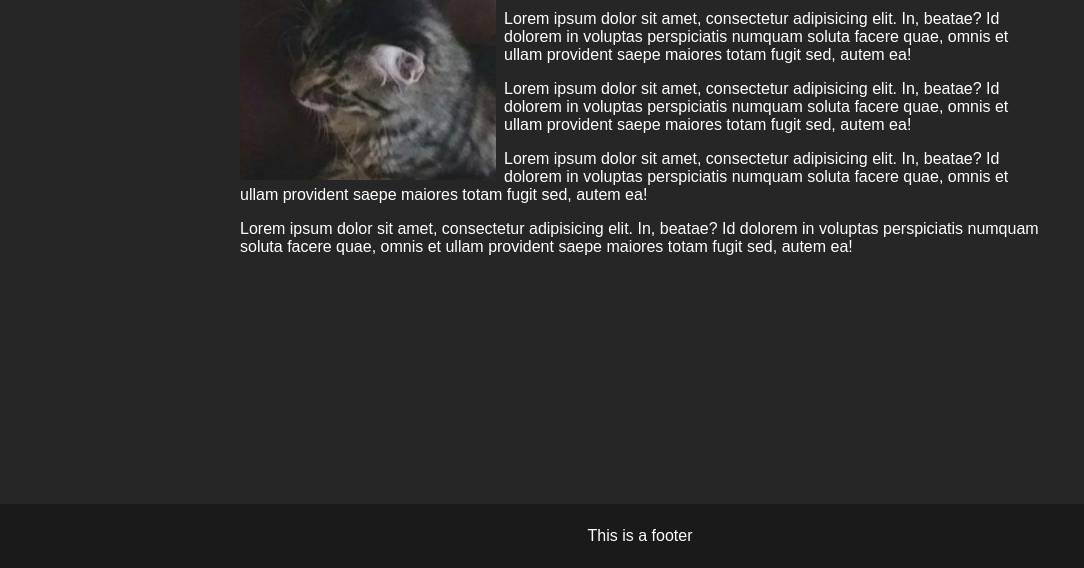
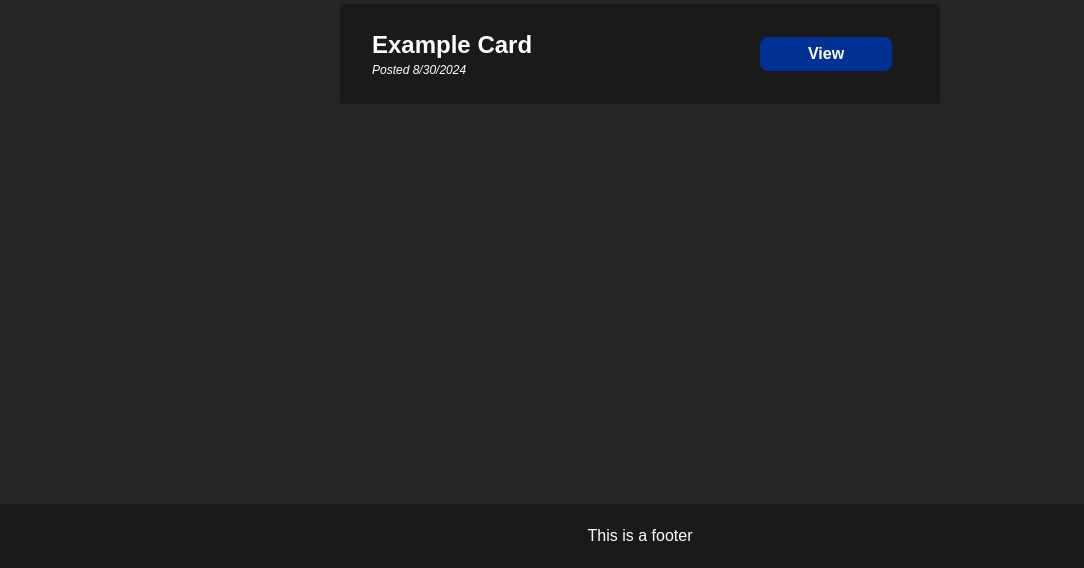
Before and after one commit to Josh4359/Joshs-Site, a plain HTML site: page index.html in a window 1280 px wide. Shown: the part 232-800 px from the top of the page, without its empty margins (0-1084 px from the left). Drawn offline with Linux system fonts and the light colour scheme.

Commit message:
Example Card

```diff
--- /dev/null
+++ b/entry-card.html
@@ -0,0 +1,9 @@
+<template id="entry-template">
+    <div class="entry-card">
+        <div class="entry-title">
+            <h2>Title</h2>
+            <a class="date">Date</a>
+        </div>
+        <a class="entry-button" href="#">View</a>
+    </div>
+</template>
--- a/index.html
+++ b/index.html
@@ -7,20 +7,18 @@
     <link rel="icon" href="/icon-circle.png" type="image/png">
     <link rel="stylesheet" href="style.css">
     <script src="custom-header.js" defer></script>
+    <script src="load-entry-card.js" defer></script>
 </head>
 <body>
     <custom-header title="Josh's Site"></custom-header>
 
     <main>
-        <img src="icon-square.jpg"
-        height="256"
-        style="float: left; margin-right: 8px;">
-
-        <p>Lorem ipsum dolor sit amet, consectetur adipisicing elit. In, beatae? Id dolorem in voluptas perspiciatis numquam soluta facere quae, omnis et ullam provident saepe maiores totam fugit sed, autem ea!</p>
-        <p>Lorem ipsum dolor sit amet, consectetur adipisicing elit. In, beatae? Id dolorem in voluptas perspiciatis numquam soluta facere quae, omnis et ullam provident saepe maiores totam fugit sed, autem ea!</p>
-        <p>Lorem ipsum dolor sit amet, consectetur adipisicing elit. In, beatae? Id dolorem in voluptas perspiciatis numquam soluta facere quae, omnis et ullam provident saepe maiores totam fugit sed, autem ea!</p>
-        <p>Lorem ipsum dolor sit amet, consectetur adipisicing elit. In, beatae? Id dolorem in voluptas perspiciatis numquam soluta facere quae, omnis et ullam provident saepe maiores totam fugit sed, autem ea!</p>
-        <p>Lorem ipsum dolor sit amet, consectetur adipisicing elit. In, beatae? Id dolorem in voluptas perspiciatis numquam soluta facere quae, omnis et ullam provident saepe maiores totam fugit sed, autem ea!</p>
+        <h1>Posts by date</h1>
+        <div id="entry-container">
+            <div id="entries">
+                <div class="entry-data" data-title="Example Card" data-date="Posted 8/30/2024" data-link="/page1.html"></div>
+            </div>
+        </div>
     </main>
 
     <footer>
--- a/load-code.js
+++ b/load-code.js
@@ -1,6 +1,6 @@
 document.addEventListener('DOMContentLoaded', () => {
     const scriptTag = document.querySelector('script[src="load-code.js"]');
-    console.log(this);
+    console.log(j);
     const highlightedCodeId = scriptTag.getAttribute('codeId');
     const csharpFile = scriptTag.getAttribute('data-csharp-file');
     const codeElement = document.querySelector(`#${highlightedCodeId}`);
--- /dev/null
+++ b/load-entry-card.js
@@ -0,0 +1,21 @@
+document.addEventListener('DOMContentLoaded', () => {
+    fetch('entry-card.html')
+        .then(response => response.text())
+        .then(templateHTML => {
+            const templateContainer = document.createElement('div');
+            templateContainer.innerHTML = templateHTML;
+            document.body.appendChild(templateContainer);
+
+            const container = document.getElementById('entry-container');
+            const template = document.getElementById('entry-template').content;
+            const entries = document.querySelectorAll('.entry-data');
+
+            entries.forEach(entry => {
+                const clone = document.importNode(template, true);
+                clone.querySelector('h2').textContent = entry.getAttribute('data-title');
+                clone.querySelector('.date').textContent = entry.getAttribute('data-date');
+                clone.querySelector('.entry-button').href = entry.getAttribute('data-link');
+                container.appendChild(clone);
+            });
+        });
+});
--- a/style.css
+++ b/style.css
@@ -52,10 +52,77 @@ header
 
 main
 {
+    position: relative;
+    width:calc(100%-32px);
     max-width: 800px;
     margin: 8px auto 64px auto;
     padding: 0 16px;
     flex: 1;
+}
+
+#entry-container
+{
+    position: relative;
+    width:600px;
+    max-width:calc(100%-32px);
+    margin:0 auto;
+    align-items: center;
+}
+
+.entry-card
+{
+    background-color: hsl(0, 0%, 10%);
+    position:relative;
+    width: 100%;
+    height:100px;
+    display: flex;
+    align-items: center;
+    justify-content: space-between;
+    border-radius: 4px;
+}
+
+.entry-title
+{
+    display: flex;
+    flex-direction: column;
+    justify-content: center;
+    align-items: flex-start;
+    margin-left: 32px;
+    height:100%;
+}
+
+.entry-title h2
+{
+    margin: 0;
+}
+
+.entry-button
+{
+    color: white;
+    background-color: rgb(0, 50, 150);
+    font-weight: bold;
+    text-decoration: none;
+    margin-right: 48px;
+    width: 100px;
+    border: none;
+    border-radius: 8px;
+    padding: 8px 16px;
+
+    display: flex;
+    justify-content: center;
+    align-items: center;
+}
+
+.entry-button:hover
+{
+    background-color: rgb(0, 100, 200);
+}
+
+.date
+{
+    font-style: italic;
+    font-size: 12px;
+    margin-top: 4px;
 }
 
 .hljs
```
Also changed, not shown: page2.html (+3 -0 lines).
